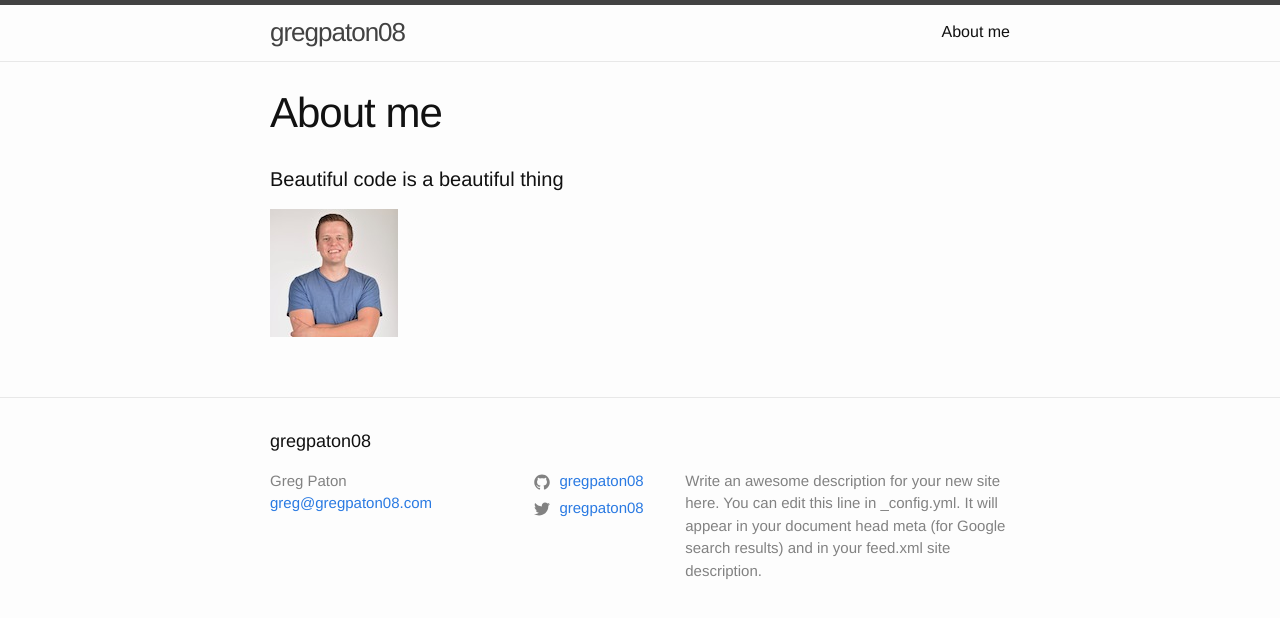
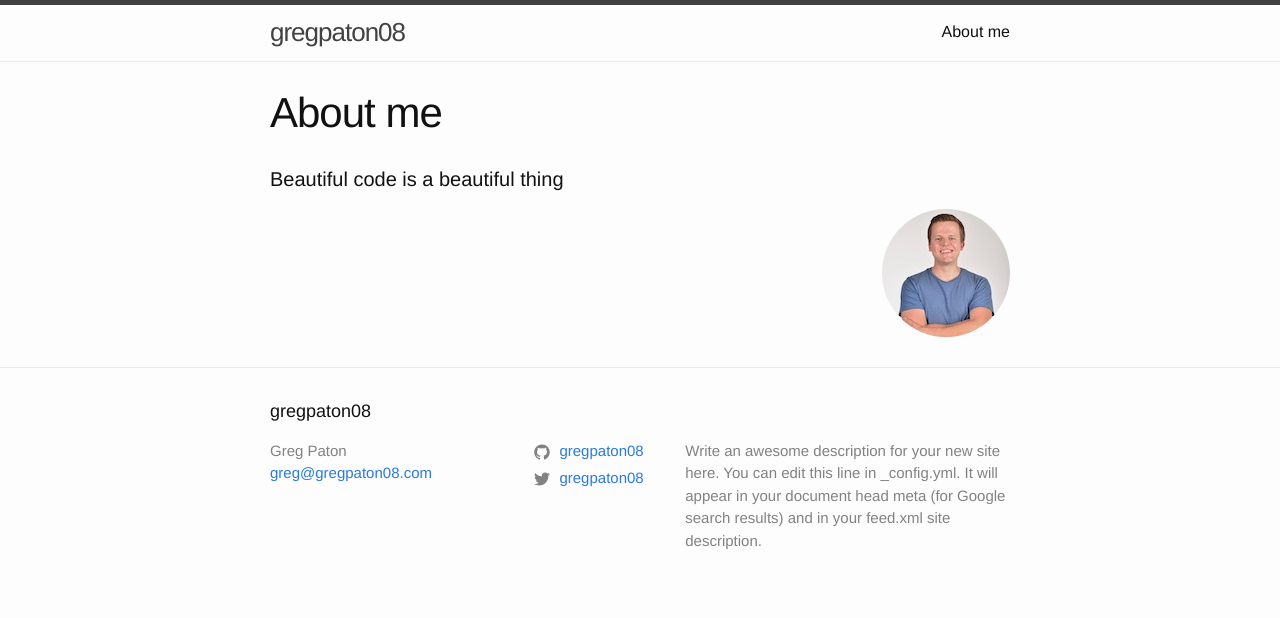
Before and after one commit to gregpaton08/gregpaton08.github.io, a Jekyll site: the page built from about.html, in a window 1280 px wide. Shown: the top 618 px of the page. Built offline with Jekyll 4.4.1, drawn with Linux system fonts in a browser that asks for light colours.

Commit message:
Update style

```diff
--- a/_sass/minima/_layout.scss
+++ b/_sass/minima/_layout.scss
@@ -254,7 +254,7 @@
 /**
  * Posts
  */
-.profile-pic {
+.profile-pic img {
   float: right;
   border-radius: 50%;
 }
--- a/about.html
+++ b/about.html
@@ -9,6 +9,6 @@ permalink: /about/
 
   <h1 class="page-heading">Beautiful code is a beautiful thing</h1>
 
-  <span class="profile-pic"></div><img src="{{ site.url }}/assets/profile_pic.jpg" height="128" width="128"></div>
+  <span class="profile-pic"><img src="{{ site.url }}/assets/profile_pic.jpg" height="128" width="128"></div>
 
 </div>
```
